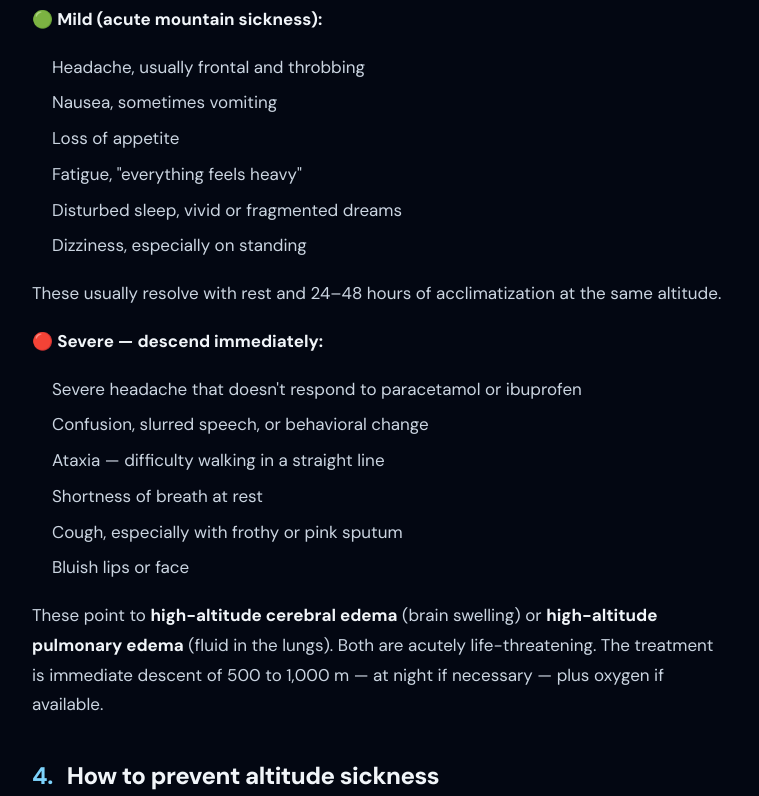
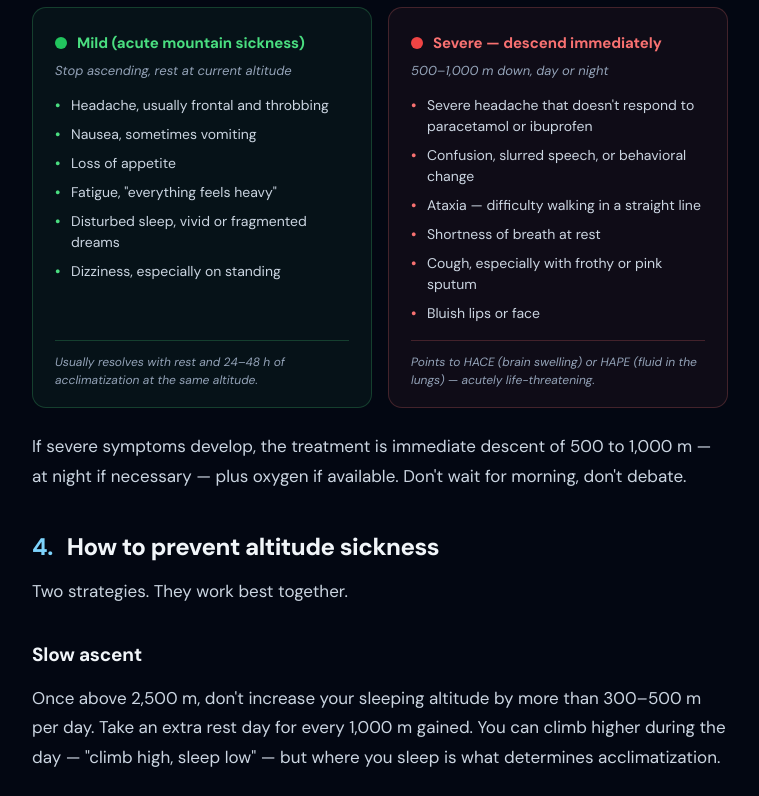
Before and after one commit to Marcoseneg/travel-health-site, a Next.js app: page /guides/altitude-sickness-peru in a window 1280 px wide. Shown: the part 2640-3436 px from the top of the page, without its empty margins (82-841 px from the left). Built offline with nearby package versions, Linux system fonts and the light colour scheme.

Commit message:
updated photos in carrousel

```diff
--- /dev/null
+++ b/app/components/guides/SymptomComparison.tsx
@@ -0,0 +1,201 @@
+// app/components/guides/SymptomComparison.tsx
+//
+// Side-by-side comparison cards used for medical articles where the
+// mild-vs-severe distinction is editorially central (altitude sickness,
+// dengue, traveler's diarrhea, etc).
+//
+// Rendered inside an article body when the article specifies a
+// `symptomComparison` field. The position within the section is
+// controlled by an <!-- SYMPTOM_COMPARISON --> marker in the article's
+// markdown content.
+//
+// The component renders ONLY the two cards — not the section heading.
+// The heading comes from the H2 line in markdown that precedes the
+// marker, so auto-numbering, GuideTOC, and OnThisPageNav all stay
+// consistent without special handling.
+
+export type SymptomCard = {
+  /** Main label, e.g., "Mild (acute mountain sickness)" */
+  title: string;
+  /** Short directive under the title, e.g., "Stay at current altitude" */
+  action: string;
+  /** Symptoms displayed as bullets */
+  bullets: string[];
+  /** Optional small footer note shown at the bottom in muted style */
+  footer?: string;
+};
+
+export type SymptomComparisonData = {
+  /** Green-tinted card content — for mild / common / self-limiting */
+  mild: SymptomCard;
+  /** Red-tinted card content — for severe / dangerous / requires action */
+  severe: SymptomCard;
+};
+
+type Props = SymptomComparisonData;
+
+// Tokens
+const TEXT_BODY = "#cbd5e1";
+const TEXT_MUTED = "#94a3b8";
+
+// Mild (green)
+const MILD_ACCENT = "#4ade80";
+const MILD_TINT = "rgba(74, 222, 128, 0.05)";
+const MILD_BORDER = "rgba(74, 222, 128, 0.22)";
+const MILD_DOT = "#22c55e";
+
+// Severe (red)
+const SEVERE_ACCENT = "#f87171";
+const SEVERE_TINT = "rgba(248, 113, 113, 0.05)";
+const SEVERE_BORDER = "rgba(248, 113, 113, 0.22)";
+const SEVERE_DOT = "#ef4444";
+
+type CardProps = {
+  data: SymptomCard;
+  accent: string;
+  tint: string;
+  border: string;
+  dot: string;
+};
+
+function Card({ data, accent, tint, border, dot }: CardProps) {
+  return (
+    <div
+      style={{
+        padding: "22px 22px 18px",
+        borderRadius: "14px",
+        background: tint,
+        border: `1px solid ${border}`,
+        display: "flex",
+        flexDirection: "column",
+      }}
+    >
+      {/* Header: colored dot + title */}
+      <div
+        style={{
+          display: "flex",
+          alignItems: "center",
+          gap: "10px",
+          marginBottom: "6px",
+        }}
+      >
+        <span
+          style={{
+            width: "12px",
+            height: "12px",
+            borderRadius: "50%",
+            background: dot,
+            flexShrink: 0,
+          }}
+          aria-hidden="true"
+        />
+        <h3
+          style={{
+            margin: 0,
+            fontSize: "15px",
+            fontWeight: 700,
+            color: accent,
+            letterSpacing: "-0.005em",
+          }}
+        >
+          {data.title}
+        </h3>
+      </div>
+
+      <p
+        style={{
+          margin: "0 0 14px",
+          fontSize: "13px",
+          color: TEXT_MUTED,
+          fontStyle: "italic",
+          lineHeight: 1.45,
+        }}
+      >
+        {data.action}
+      </p>
+
+      <ul
+        style={{
+          listStyle: "none",
+          margin: 0,
+          padding: 0,
+          display: "flex",
+          flexDirection: "column",
+          gap: "8px",
+          flexGrow: 1,
+        }}
+      >
+        {data.bullets.map((bullet, i) => (
+          <li
+            key={i}
+            style={{
+              fontSize: "14px",
+              color: TEXT_BODY,
+              lineHeight: 1.5,
+              paddingLeft: "16px",
+              position: "relative",
+            }}
+          >
+            <span
+              style={{
+                position: "absolute",
+                left: 0,
+                top: 0,
+                color: accent,
+                fontWeight: 700,
+              }}
+              aria-hidden="true"
+            >
+              •
+            </span>
+            {bullet}
+          </li>
+        ))}
+      </ul>
+
+      {data.footer && (
+        <div
+          style={{
+            marginTop: "16px",
+            paddingTop: "12px",
+            borderTop: `1px solid ${border}`,
+            fontSize: "12px",
+            color: TEXT_MUTED,
+            fontStyle: "italic",
+            lineHeight: 1.5,
+          }}
+        >
+          {data.footer}
+        </div>
+      )}
+    </div>
+  );
+}
+
+export default function SymptomComparison({ mild, severe }: Props) {
+  return (
+    <div
+      style={{
+        display: "grid",
+        gridTemplateColumns: "repeat(auto-fit, minmax(260px, 1fr))",
+        gap: "16px",
+        margin: "20px 0 24px",
+      }}
+    >
+      <Card
+        data={mild}
+        accent={MILD_ACCENT}
+        tint={MILD_TINT}
+        border={MILD_BORDER}
+        dot={MILD_DOT}
+      />
+      <Card
+        data={severe}
+        accent={SEVERE_ACCENT}
+        tint={SEVERE_TINT}
+        border={SEVERE_BORDER}
+        dot={SEVERE_DOT}
+      />
+    </div>
+  );
+}
--- a/app/guides/[slug]/page.tsx
+++ b/app/guides/[slug]/page.tsx
@@ -1,7 +1,7 @@
 "use client";
 
 import { useParams } from "next/navigation";
-import { useState, useEffect, useMemo } from "react";
+import { useState, useEffect, useMemo, Fragment } from "react";
 import Link from "next/link";
 import ReactMarkdown from "react-markdown";
 import remarkGfm from "remark-gfm";
@@ -14,6 +14,7 @@ import RelatedGuides from "../../components/guides/RelatedGuides";
 import QuickFacts from "../../components/guides/QuickFacts";
 import OnThisPageNav from "../../components/guides/OnThisPageNav";
 import PhysicianTake from "../../components/guides/PhysicianTake";
+import SymptomComparison from "../../components/guides/SymptomComparison";
 import { formatDate, slugify } from "../../lib/utils/formatDate";
 
 // ── Design tokens ────────────────────────────────────────────────────────────
@@ -29,6 +30,11 @@ const SURFACE = "rgba(255,255,255,0.025)";
 const BORDER = "rgba(255,255,255,0.07)";
 
 const SIDEBAR_BREAKPOINT = 1000;
+
+// Splits markdown content on the SymptomComparison marker. The marker
+// must be on its own line. Whitespace around it is consumed so the
+// before/after chunks don't end up with stray blank paragraphs.
+const SYMPTOM_MARKER_RE = /\n*<!--\s*SYMPTOM_COMPARISON\s*-->\s*\n*/;
 
 function buildHeadingNumbers(content: string | undefined): Map<string, number> {
   const map = new Map<string, number>();
@@ -68,6 +74,15 @@ export default function GuideArticlePage() {
     [article?.content]
   );
 
+  // Split markdown into segments on the SymptomComparison marker.
+  // If no marker or no data: just a single segment.
+  const contentSegments = useMemo<string[]>(() => {
+    if (!article?.content) return [];
+    if (!article.symptomComparison) return [article.content];
+    const parts = article.content.split(SYMPTOM_MARKER_RE);
+    return parts;
+  }, [article?.content, article?.symptomComparison]);
+
   if (!article) {
     return (
       <main style={{ background: PAGE_BG, minHeight: "100vh", color: TEXT_PRIMARY, fontFamily: "'DM Sans', system-ui, sans-serif" }}>
@@ -93,6 +108,104 @@ export default function GuideArticlePage() {
       : null;
   const hasPhotoHero = !!article.coverImage;
   const useTwoColumn = isDesktop && !!article.content;
+
+  // Markdown component overrides — defined inside render so h2 can close
+  // over `headingNumbers`. Reused across all content segments.
+  const markdownComponents = {
+    h1: ({ children }: any) => (
+      <h1 style={{ fontSize: "30px", fontWeight: 800, color: TEXT_PRIMARY, letterSpacing: "-0.02em", margin: "48px 0 16px", lineHeight: 1.2 }}>
+        {children}
+      </h1>
+    ),
+    h2: ({ children }: any) => {
+      const text =
+        typeof children === "string"
+          ? children
+          : Array.isArray(children)
+          ? children.map((c: any) => (typeof c === "string" ? c : "")).join("")
+          : "";
+      const id = slugify(text);
+      const num = headingNumbers.get(id);
+      return (
+        <h2
+          id={id}
+          style={{
+            fontSize: "24px",
+            fontWeight: 800,
+            color: TEXT_PRIMARY,
+            letterSpacing: "-0.02em",
+            lineHeight: 1.3,
+            margin: "40px 0 14px",
+            scrollMarginTop: "80px",
+            display: "flex",
+            alignItems: "baseline",
+            gap: "14px",
+          }}
+        >
+          {num !== undefined && (
+            <span
+              style={{
+                color: ACCENT_BRIGHT,
+                fontWeight: 700,
+                fontVariantNumeric: "tabular-nums",
+                flexShrink: 0,
+              }}
+              aria-hidden="true"
+            >
+              {num}.
+            </span>
+          )}
+          <span>{children}</span>
+        </h2>
+      );
+    },
+    h3: ({ children }: any) => (
+      <h3 style={{ fontSize: "19px", fontWeight: 700, color: TEXT_PRIMARY, letterSpacing: "-0.01em", margin: "32px 0 12px" }}>
+        {children}
+      </h3>
+    ),
+    p: ({ children }: any) => <p style={{ margin: "0 0 18px", lineHeight: 1.75 }}>{children}</p>,
+    ul: ({ children }: any) => <ul style={{ margin: "0 0 18px", paddingLeft: "20px", lineHeight: 1.75 }}>{children}</ul>,
+    ol: ({ children }: any) => <ol style={{ margin: "0 0 18px", paddingLeft: "20px", lineHeight: 1.75 }}>{children}</ol>,
+    li: ({ children }: any) => <li style={{ margin: "0 0 6px" }}>{children}</li>,
+    strong: ({ children }: any) => <strong style={{ color: TEXT_PRIMARY, fontWeight: 700 }}>{children}</strong>,
+    em: ({ children }: any) => <em style={{ color: TEXT_PRIMARY, fontStyle: "italic" }}>{children}</em>,
+    a: ({ children, href }: any) => (
+      <a
+        href={href}
+        target={href?.startsWith("http") ? "_blank" : undefined}
+        rel={href?.startsWith("http") ? "noreferrer noopener" : undefined}
+        style={{ color: ACCENT_BRIGHT, textDecoration: "underline", textDecorationColor: "rgba(125,211,252,0.3)", textUnderlineOffset: "3px" }}
+      >
+        {children}
+      </a>
+    ),
+    blockquote: ({ children }: any) => (
+      <blockquote style={{ borderLeft: `3px solid ${ACCENT}`, padding: "4px 0 4px 20px", margin: "24px 0", color: TEXT_PRIMARY, fontStyle: "italic" }}>
+        {children}
+      </blockquote>
+    ),
+    code: ({ children }: any) => (
+      <code style={{ background: SURFACE, border: `1px solid ${BORDER}`, borderRadius: "4px", padding: "1px 6px", fontSize: "0.92em", fontFamily: "ui-monospace, 'SF Mono', Menlo, Consolas, monospace", color: TEXT_PRIMARY }}>
+        {children}
+      </code>
+    ),
+    table: ({ children }: any) => (
+      <div style={{ overflowX: "auto", margin: "24px 0" }}>
+        <table style={{ width: "100%", borderCollapse: "collapse", fontSize: "14px" }}>{children}</table>
+      </div>
+    ),
+    thead: ({ children }: any) => <thead>{children}</thead>,
+    tbody: ({ children }: any) => <tbody>{children}</tbody>,
+    tr: ({ children }: any) => <tr style={{ borderBottom: `1px solid ${BORDER}` }}>{children}</tr>,
+    th: ({ children }: any) => (
+      <th style={{ textAlign: "left", padding: "10px 12px", fontWeight: 700, color: TEXT_PRIMARY, background: SURFACE, borderBottom: `1px solid ${BORDER}` }}>
+        {children}
+      </th>
+    ),
+    td: ({ children }: any) => <td style={{ padding: "10px 12px", verticalAlign: "top", color: TEXT_BODY }}>{children}</td>,
+    hr: () => <hr style={{ border: 0, height: "1px", background: BORDER, margin: "40px 0" }} />,
+  };
 
   return (
     <main
@@ -212,7 +325,10 @@ export default function GuideArticlePage() {
                   fontSize: isDesktop ? "18px" : "15px",
                   color: "rgba(255,255,255,0.9)",
                   lineHeight: 1.45,
-                  margin: 0,
+                  marginTop: 0,
+                  marginRight: 0,
+                  marginBottom: 0,
+                  marginLeft: 0,
                   maxWidth: "640px",
                   textShadow: "0 1px 12px rgba(0,0,0,0.5)",
                 }}
@@ -360,106 +476,23 @@ export default function GuideArticlePage() {
                 <GuideTOC content={article.content} />
 
                 <div style={{ fontSize: "17px", color: TEXT_BODY, lineHeight: 1.75 }}>
-                  <ReactMarkdown
-                    remarkPlugins={[remarkGfm]}
-                    components={{
-                      h1: ({ children }) => (
-                        <h1 style={{ fontSize: "30px", fontWeight: 800, color: TEXT_PRIMARY, letterSpacing: "-0.02em", margin: "48px 0 16px", lineHeight: 1.2 }}>
-                          {children}
-                        </h1>
-                      ),
-                      h2: ({ children }) => {
-                        const text =
-                          typeof children === "string"
-                            ? children
-                            : Array.isArray(children)
-                            ? children.map((c) => (typeof c === "string" ? c : "")).join("")
-                            : "";
-                        const id = slugify(text);
-                        const num = headingNumbers.get(id);
-                        return (
-                          <h2
-                            id={id}
-                            style={{
-                              fontSize: "24px",
-                              fontWeight: 800,
-                              color: TEXT_PRIMARY,
-                              letterSpacing: "-0.02em",
-                              lineHeight: 1.3,
-                              margin: "40px 0 14px",
-                              scrollMarginTop: "80px",
-                              display: "flex",
-                              alignItems: "baseline",
-                              gap: "14px",
-                            }}
-                          >
-                            {num !== undefined && (
-                              <span
-                                style={{
-                                  color: ACCENT_BRIGHT,
-                                  fontWeight: 700,
-                                  fontVariantNumeric: "tabular-nums",
-                                  flexShrink: 0,
-                                }}
-                                aria-hidden="true"
-                              >
-                                {num}.
-                              </span>
-                            )}
-                            <span>{children}</span>
-                          </h2>
-                        );
-                      },
-                      h3: ({ children }) => (
-                        <h3 style={{ fontSize: "19px", fontWeight: 700, color: TEXT_PRIMARY, letterSpacing: "-0.01em", margin: "32px 0 12px" }}>
-                          {children}
-                        </h3>
-                      ),
-                      p: ({ children }) => <p style={{ margin: "0 0 18px", lineHeight: 1.75 }}>{children}</p>,
-                      ul: ({ children }) => <ul style={{ margin: "0 0 18px", paddingLeft: "20px", lineHeight: 1.75 }}>{children}</ul>,
-                      ol: ({ children }) => <ol style={{ margin: "0 0 18px", paddingLeft: "20px", lineHeight: 1.75 }}>{children}</ol>,
-                      li: ({ children }) => <li style={{ margin: "0 0 6px" }}>{children}</li>,
-                      strong: ({ children }) => <strong style={{ color: TEXT_PRIMARY, fontWeight: 700 }}>{children}</strong>,
-                      em: ({ children }) => <em style={{ color: TEXT_PRIMARY, fontStyle: "italic" }}>{children}</em>,
-                      a: ({ children, href }) => (
-                        <a
-                          href={href}
-                          target={href?.startsWith("http") ? "_blank" : undefined}
-                          rel={href?.startsWith("http") ? "noreferrer noopener" : undefined}
-                          style={{ color: ACCENT_BRIGHT, textDecoration: "underline", textDecorationColor: "rgba(125,211,252,0.3)", textUnderlineOffset: "3px" }}
-                        >
-                          {children}
-                        </a>
-                      ),
-                      blockquote: ({ children }) => (
-                        <blockquote style={{ borderLeft: `3px solid ${ACCENT}`, padding: "4px 0 4px 20px", margin: "24px 0", color: TEXT_PRIMARY, fontStyle: "italic" }}>
-                          {children}
-                        </blockquote>
-                      ),
-                      code: ({ children }) => (
-                        <code style={{ background: SURFACE, border: `1px solid ${BORDER}`, borderRadius: "4px", padding: "1px 6px", fontSize: "0.92em", fontFamily: "ui-monospace, 'SF Mono', Menlo, Consolas, monospace", color: TEXT_PRIMARY }}>
-                          {children}
-                        </code>
-                      ),
-                      table: ({ children }) => (
-                        <div style={{ overflowX: "auto", margin: "24px 0" }}>
-                          <table style={{ width: "100%", borderCollapse: "collapse", fontSize: "14px" }}>{children}</table>
-                        </div>
-                      ),
-                      thead: ({ children }) => <thead>{children}</thead>,
-                      tbody: ({ children }) => <tbody>{children}</tbody>,
-                      tr: ({ children }) => <tr style={{ borderBottom: `1px solid ${BORDER}` }}>{children}</tr>,
-                      th: ({ children }) => (
-                        <th style={{ textAlign: "left", padding: "10px 12px", fontWeight: 700, color: TEXT_PRIMARY, background: SURFACE, borderBottom: `1px solid ${BORDER}` }}>
-                          {children}
-                        </th>
-                      ),
-                      td: ({ children }) => <td style={{ padding: "10px 12px", verticalAlign: "top", color: TEXT_BODY }}>{children}</td>,
-                      hr: () => <hr style={{ border: 0, height: "1px", background: BORDER, margin: "40px 0" }} />,
-                    }}
-                  >
-                    {article.content}
-                  </ReactMarkdown>
+                  {contentSegments.map((segment, i) => (
+                    <Fragment key={i}>
+                      <ReactMarkdown remarkPlugins={[remarkGfm]} components={markdownComponents}>
+                        {segment}
+                      </ReactMarkdown>
+                      {/* Insert SymptomComparison between the two segments,
+                          i.e. after the first segment when there are two. */}
+                      {i === 0 &&
+                        article.symptomComparison &&
+                        contentSegments.length > 1 && (
+                          <SymptomComparison
+                            mild={article.symptomComparison.mild}
+                            severe={article.symptomComparison.severe}
+                          />
+                        )}
+                    </Fragment>
+                  ))}
                 </div>
 
                 {!useTwoColumn && <RelatedGuides currentSlug={article.id} />}
@@ -486,10 +519,6 @@ export default function GuideArticlePage() {
             )}
           </div>
 
-          {/* ── Right sidebar — simple non-sticky stack ────────────────────────
-              All three sidebar components render in normal document flow.
-              They scroll naturally with the page. No sticky behavior, no
-              measurement, no overlap possible. */}
           {useTwoColumn && article.content && (
             <aside style={{ minWidth: 0 }}>
               <div style={{ display: "flex", flexDirection: "column", gap: "20px" }}>
--- a/app/lib/guides/altitude-sickness-peru.ts
+++ b/app/lib/guides/altitude-sickness-peru.ts
@@ -61,6 +61,34 @@ export const altitudeSicknessPeru: Article = {
       detail: "500–1,000 m, day or night",
     },
   ],
+  symptomComparison: {
+    mild: {
+      title: "Mild (acute mountain sickness)",
+      action: "Stop ascending, rest at current altitude",
+      bullets: [
+        "Headache, usually frontal and throbbing",
+        "Nausea, sometimes vomiting",
+        "Loss of appetite",
+        "Fatigue, \"everything feels heavy\"",
+        "Disturbed sleep, vivid or fragmented dreams",
+        "Dizziness, especially on standing",
+      ],
+      footer: "Usually resolves with rest and 24–48 h of acclimatization at the same altitude.",
+    },
+    severe: {
+      title: "Severe — descend immediately",
+      action: "500–1,000 m down, day or night",
+      bullets: [
+        "Severe headache that doesn't respond to paracetamol or ibuprofen",
+        "Confusion, slurred speech, or behavioral change",
+        "Ataxia — difficulty walking in a straight line",
+        "Shortness of breath at rest",
+        "Cough, especially with frothy or pink sputum",
+        "Bluish lips or face",
+      ],
+      footer: "Points to HACE (brain swelling) or HAPE (fluid in the lungs) — acutely life-threatening.",
+    },
+  },
   content: `
 ## The short answer
 
@@ -82,27 +110,9 @@ Peru is a particular problem because most travelers fly straight from Lima (sea
 
 Symptoms typically start 6 to 10 hours after arriving at altitude. They're often dismissed as jet lag or dehydration. Recognizing them matters — continuing to ascend with mild symptoms is what turns acute mountain sickness into the dangerous forms.
 
-**🟢 Mild (acute mountain sickness):**
+<!-- SYMPTOM_COMPARISON -->
 
-- Headache, usually frontal and throbbing
-- Nausea, sometimes vomiting
-- Loss of appetite
-- Fatigue, "everything feels heavy"
-- Disturbed sleep, vivid or fragmented dreams
-- Dizziness, especially on standing
-
-These usually resolve with rest and 24–48 hours of acclimatization at the same altitude.
-
-**🔴 Severe — descend immediately:**
-
-- Severe headache that doesn't respond to paracetamol or ibuprofen
-- Confusion, slurred speech, or behavioral change
-- Ataxia — difficulty walking in a straight line
-- Shortness of breath at rest
-- Cough, especially with frothy or pink sputum
-- Bluish lips or face
-
-These point to **high-altitude cerebral edema** (brain swelling) or **high-altitude pulmonary edema** (fluid in the lungs). Both are acutely life-threatening. The treatment is immediate descent of 500 to 1,000 m — at night if necessary — plus oxygen if available.
+If severe symptoms develop, the treatment is immediate descent of 500 to 1,000 m — at night if necessary — plus oxygen if available. Don't wait for morning, don't debate.
 
 ## How to prevent altitude sickness
 
```
Also changed, not shown: app/components/guides/FeaturedHero.tsx (+45 -13 lines), app/guides/page.tsx (+35 -5 lines), app/lib/guides/types.ts (+32 -41 lines).
